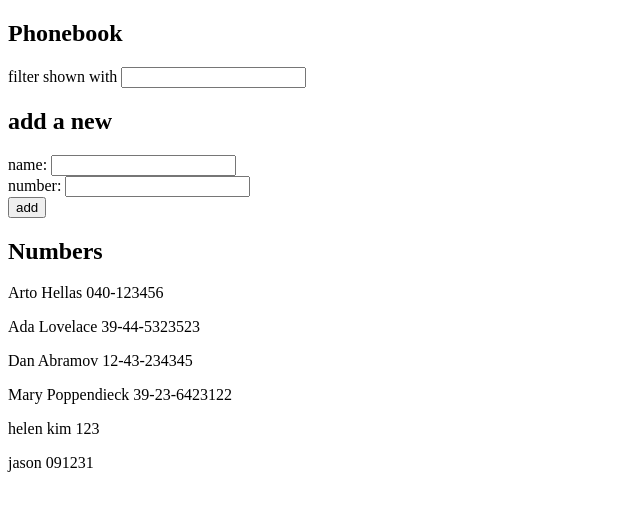
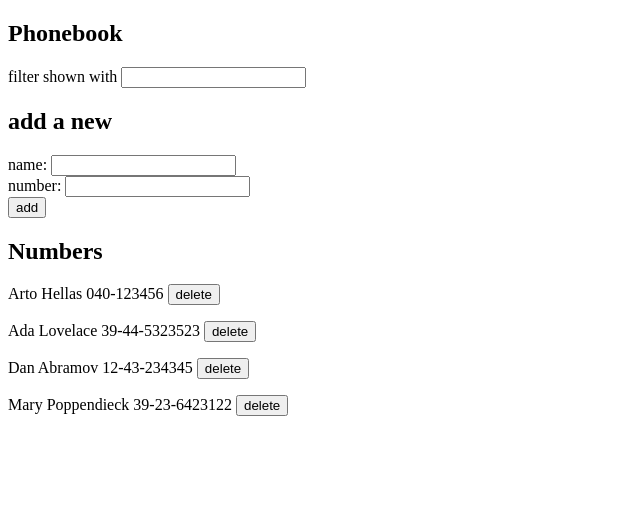
Before and after one commit to jason-sj-lee/fullStackOpen, a React (Vite) app in the folder part2/phonebook/: page / in a window 1280 px wide. Shown: the top 510 px of the page, without its empty margins (0-640 px from the left). Built offline with nearby package versions, Linux system fonts and the light colour scheme; data requests are answered from the project's data file.

Commit message:
Part 2: Exercise 2.14

```diff
--- a/part2/phonebook/db.json
+++ b/part2/phonebook/db.json
@@ -3,32 +3,22 @@
     {
       "name": "Arto Hellas",
       "number": "040-123456",
-      "id": "1"
+      "id": 1
     },
     {
       "name": "Ada Lovelace",
       "number": "39-44-5323523",
-      "id": "2"
+      "id": 2
     },
     {
       "name": "Dan Abramov",
       "number": "12-43-234345",
-      "id": "3"
+      "id": 3
     },
     {
       "name": "Mary Poppendieck",
       "number": "39-23-6423122",
-      "id": "4"
-    },
-    {
-      "id": "8fe3",
-      "name": "helen kim",
-      "number": "123"
-    },
-    {
-      "id": "21e9",
-      "name": "jason",
-      "number": "091231"
+      "id": 4
     }
   ]
 }
--- a/part2/phonebook/src/App.jsx
+++ b/part2/phonebook/src/App.jsx
@@ -53,14 +53,19 @@ const App = () => {
       return
     }
 
-    axios
-    .post('http://localhost:3001/persons', personObj)
-    .then(response => {
-      console.log(response)
-      setPersons(persons.concat(response.data))
-      setNewName('')
-      setNewNumber('')
-    })
+    personServices.create(personObj)
+      .then(data => {
+        setPersons(persons.concat(data))
+        setNewName('')
+        setNewNumber('')
+      })
+  }
+
+  const deletePerson = (id, name) => {
+    if (window.confirm(`Delete ${name}?`)) {
+      personServices.remove(id)
+      setPersons(persons.filter(person => person.id !== id))
+    }
   }
 
   return (
@@ -81,7 +86,7 @@ const App = () => {
 
       <h2>Numbers</h2>
 
-      <Persons peopleToShow={peopleToShow} />
+      <Persons peopleToShow={peopleToShow} delete={deletePerson} />
 
     </div>
   )
--- a/part2/phonebook/src/components/Persons.jsx
+++ b/part2/phonebook/src/components/Persons.jsx
@@ -1,7 +1,12 @@
 const Persons = (props) => {
+
     return (
         <>
-            {props.peopleToShow.map(person => <p>{person.name} {person.number}</p>)}
+            {props.peopleToShow.map(person =>
+                <p>
+                    {person.name} {person.number} <button onClick={() => props.delete(person.id)}>delete</button>
+                </p>
+            )}
         </>
     )
 }
--- a/part2/phonebook/src/services/persons.js
+++ b/part2/phonebook/src/services/persons.js
@@ -6,7 +6,7 @@ const getAll = () => {
     return request.then(response => response.data)
 }
 
-const create = newObject => {
+const create = (newObject) => {
     const request = axios.post(baseUrl, newObject)
     return request.then(response => response.data)
 }
@@ -16,4 +16,9 @@ const update = (id, newObject) => {
     return request.then(response => response.data)
 }
 
-export default {getAll, create, update}
+const remove = (id) => {
+    const request = axios.delete(`${baseUrl}/${id}`)
+    return
+}
+
+export default {getAll, create, update, remove}
```
